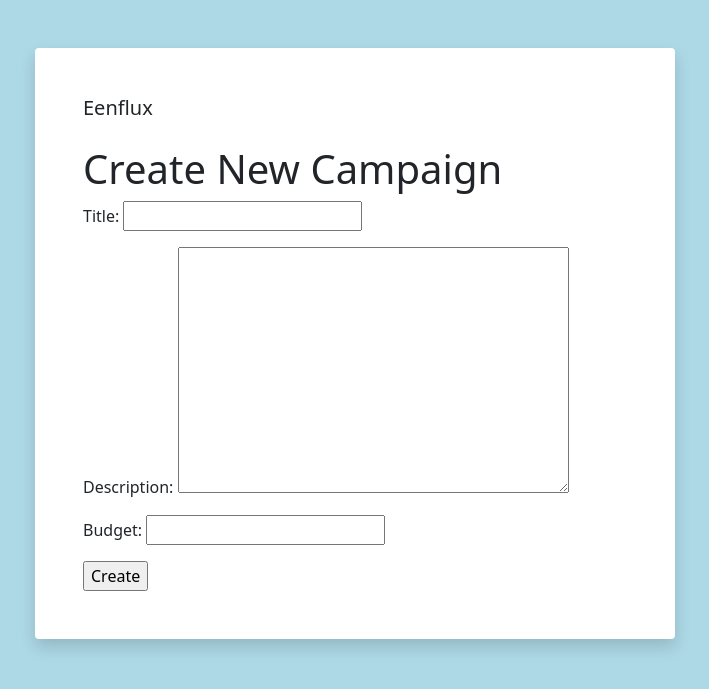
After one commit to erichamers/eenflux, a Django app: page /newcampaign/ in a window 1280 px wide. The commit adds this page. Shown: the top 689 px of the page, without its empty margins (285-994 px from the left). Run offline with Django 3.2, Linux system fonts and the light colour scheme.

Commit message:
implemented basic campaign creation feature

```diff
--- a/src/accounts/forms.py
+++ b/src/accounts/forms.py
@@ -3,7 +3,7 @@ from django.core.exceptions import ValidationError
 
 from .models import User
 
-class UserCreationForm(forms.ModelForm):
+class CreateUserForm(forms.ModelForm):
 
     password1 = forms.CharField(label='Password', widget=forms.PasswordInput)
     password2 = forms.CharField(label='Password2', widget=forms.PasswordInput)
--- a/src/accounts/templates/accounts/login.html
+++ b/src/accounts/templates/accounts/login.html
@@ -3,14 +3,14 @@
 
 {% block content %}
 
-<h1>Login</h1>
-login page
+<h1 class="mb-4">Login</h1>
 
 <form action="{% url 'accounts:login' %}" method="post">
 
   {% csrf_token %}
   {{ form.as_p }}
   <input class="btn btn-sm btn-primary" type="submit" value="Login">
+  <a href="{% url 'accounts:register' %}" class="btn btn-sm btn-primary">Register</a>
 
 </form>
 
--- a/src/accounts/templates/accounts/register.html
+++ b/src/accounts/templates/accounts/register.html
@@ -3,7 +3,7 @@
 
 {% block content %}
 
-<h1>Register</h1>
+<h1 class="mb-4">Register</h1>
 
 <form action="{% url 'accounts:register' %}" method="post">
 
@@ -12,7 +12,7 @@
   <p>password: {{ form.password1 }}</p>
   <p>password confirmation: {{ form.password2 }}</p>
   <p>user type: {{ form.user_type }}</p>
-  <input type="submit" value="Register">
+  <input class="btn btn-sm btn-primary" type="submit" value="Register">
 
 </form>
 
--- a/src/accounts/views.py
+++ b/src/accounts/views.py
@@ -3,12 +3,12 @@ from django.urls import reverse
 from django.contrib.auth.views import LoginView
 from django.views.generic.edit import CreateView
 
-from .forms import UserCreationForm
+from .forms import CreateUserForm
 
 
 class RegisterView(CreateView):
     template_name = 'accounts/register.html'
-    form_class = UserCreationForm
+    form_class = CreateUserForm
 
     def get_success_url(self):
         return reverse('website:index')
--- /dev/null
+++ b/src/website/forms.py
@@ -0,0 +1,9 @@
+from django import forms
+
+from .models import Campaign
+
+class CreateCampaignForm(forms.ModelForm):
+
+    class Meta:
+        model = Campaign
+        fields = ('title', 'description', 'budget')
--- a/src/website/models.py
+++ b/src/website/models.py
@@ -5,6 +5,8 @@ from accounts.models import Business
 class Campaign(models.Model):
 
     title = models.CharField(max_length=200)
+    description = models.TextField()
+    budget = models.FloatField()
     business = models.ForeignKey(Business, on_delete=models.CASCADE)
     created_at = models.DateTimeField(auto_now_add=True)
     last_modified = models.DateTimeField(auto_now=True)
--- a/src/website/templates/website/base.html
+++ b/src/website/templates/website/base.html
@@ -10,11 +10,23 @@
     body {
       background-color: #add8e6;
     }
+    a {
+      text-decoration: none;
+      color:#212529;
+    }
+    a:hover {
+      color: #212529;
+    }
   </style>
   <body>
 
     <div class="container mt-5 w-50 bg-white rounded shadow p-5">
 
+      <div class="title mb-4">
+
+        <a href="{% url 'website:index' %}" class="h5">Eenflux</a>
+
+      </div>
       {% block content %}
 
       {% endblock content %}
--- /dev/null
+++ b/src/website/templates/website/create_campaign.html
@@ -0,0 +1,16 @@
+{% extends 'website/base.html' %}
+
+
+{% block content %}
+
+<h1>Create New Campaign</h1>
+
+<form action="{% url 'website:new-campaign' %}" method="post">
+
+  {% csrf_token %}
+  {{ form.as_p }}
+  <input type="submit" value="Create">
+
+</form>
+
+{% endblock content %}
--- a/src/website/urls.py
+++ b/src/website/urls.py
@@ -1,8 +1,9 @@
 from django.urls import path
 
-from .views import IndexView
+from .views import IndexView, CreateCampaignView
 
 app_name = 'website'
 urlpatterns = [
     path('', IndexView.as_view(), name='index'),
+    path('newcampaign/', CreateCampaignView.as_view(), name='new-campaign'),
 ]
--- a/src/website/views.py
+++ b/src/website/views.py
@@ -1,6 +1,25 @@
+from typing import List
+from django.urls import reverse
 from django.shortcuts import render
-from django.views.generic import TemplateView
+from django.views.generic import TemplateView, ListView
+from django.views.generic.edit import CreateView
+
+from .forms import CreateCampaignForm
+from .models import Campaign
 
 
-class IndexView(TemplateView):
+class IndexView(ListView):
     template_name = 'website/index.html'
+    model = Campaign
+    context_object_name = 'campaigns'
+
+class CreateCampaignView(CreateView):
+    template_name = 'website/create_campaign.html'
+    form_class = CreateCampaignForm
+
+    def get_success_url(self) -> str:
+        return reverse('website:index')
+
+    def form_valid(self, form):
+        form.instance.business = self.request.user.business
+        return super().form_valid(form)
```
Also changed, not shown: src/accounts/models.py (+7 -0 lines), src/website/templates/website/index.html (+20 -1 lines), src/website/migrations/0002_auto_20210326_0253.py (added).
